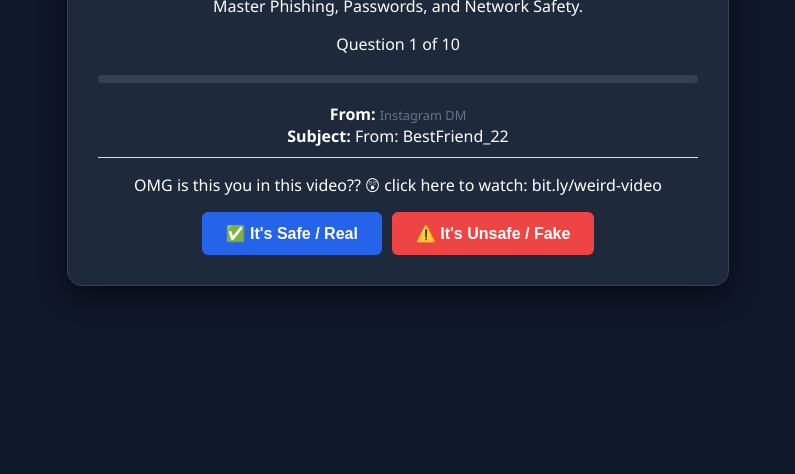
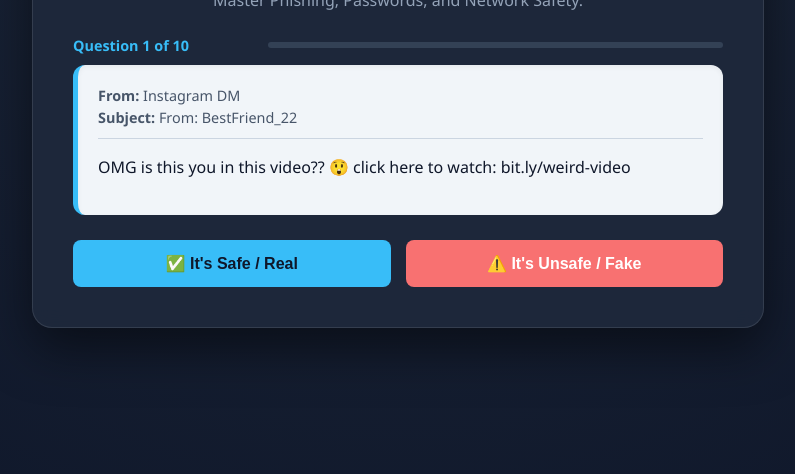
Before and after one commit to tchitla/tchitla.github.io, a plain HTML site: page index.html in a window 1280 px wide. Shown: the part 326-800 px from the top of the page, without its empty margins (242-1037 px from the left). Drawn offline with Linux system fonts and the light colour scheme.

Commit message:
Update style.css

```diff
--- a/style.css
+++ b/style.css
@@ -1,8 +1,19 @@
-/* General Page Styling */
+/* Modern Tech Theme */
+:root {
+    --bg-color: #0f172a;
+    --card-bg: #1e293b;
+    --text-main: #ffffff;
+    --text-muted: #94a3b8;
+    --accent-blue: #38bdf8;
+    --accent-green: #4ade80;
+    --accent-red: #f87171;
+    --glass-border: 1px solid rgba(255, 255, 255, 0.1);
+}
+
 body {
-    background-color: #0f172a; /* Dark Blue/Black */
-    color: #ffffff;
-    font-family: 'Segoe UI', Tahoma, Geneva, Verdana, sans-serif;
+    background: radial-gradient(circle at top, #1e293b, #0f172a);
+    color: var(--text-main);
+    font-family: 'Segoe UI', Roboto, Helvetica, sans-serif;
     display: flex;
     justify-content: center;
     align-items: center;
@@ -10,95 +21,130 @@ body {
     margin: 0;
 }
 
-/* Main Card Container */
+/* Main Card */
 .quiz-container {
-    background-color: #1e293b; /* Slightly lighter dark */
+    background: rgba(30, 41, 59, 0.95);
     width: 90%;
-    max-width: 600px;
-    padding: 30px;
-    border-radius: 15px;
-    box-shadow: 0 10px 25px rgba(0, 0, 0, 0.5);
+    max-width: 650px;
+    padding: 40px;
+    border-radius: 20px;
+    box-shadow: 0 20px 50px rgba(0, 0, 0, 0.5);
     text-align: center;
-    border: 1px solid #334155;
+    border: var(--glass-border);
+    backdrop-filter: blur(10px);
 }
 
 /* Header */
+.icon { font-size: 3rem; margin-bottom: 10px; }
+
 header h1 {
-    color: #4ade80; /* Matrix Green */
-    margin-bottom: 5px;
+    margin: 0;
+    background: linear-gradient(90deg, var(--accent-blue), #a78bfa);
+    -webkit-background-clip: text;
+    -webkit-text-fill-color: transparent;
+    font-size: 2.2rem;
 }
 
-/* Progress Bar */
+header p { color: var(--text-muted); margin-top: 5px; }
+
+/* Progress & Stats */
+.stats-bar {
+    display: flex;
+    justify-content: space-between;
+    align-items: center;
+    margin: 25px 0 10px 0;
+    font-size: 0.9rem;
+    color: var(--accent-blue);
+    font-weight: bold;
+}
+
 .progress-bar {
-    width: 100%;
-    height: 8px;
+    width: 70%;
+    height: 6px;
     background-color: #334155;
-    border-radius: 4px;
-    margin: 20px 0;
+    border-radius: 10px;
     overflow: hidden;
 }
 
 .progress {
     height: 100%;
-    background-color: #4ade80;
-    width: 0%; /* JS will change this */
-    transition: width 0.3s ease;
+    background-color: var(--accent-blue);
+    width: 0%;
+    transition: width 0.4s ease;
 }
 
-/* The Fake Email Box */
-.email-preview {
-    background-color: #f8fafc; /* White/Paper look */
-    color: #000;
-    padding: 15px;
-    border-radius: 8px;
+/* The Scenario Box */
+.scenario-card {
+    background-color: #f1f5f9; /* Light paper look for contrast */
+    color: #0f172a;
+    padding: 20px;
+    border-radius: 12px;
     text-align: left;
-    margin-bottom: 20px;
-    border: 2px solid #cbd5e1;
-    font-size: 0.9em;
+    margin-bottom: 25px;
+    border-left: 5px solid var(--accent-blue);
+    font-size: 1rem;
+    line-height: 1.5;
+    box-shadow: inset 0 2px 5px rgba(0,0,0,0.05);
 }
 
 .email-header {
-    border-bottom: 1px solid #ddd;
+    border-bottom: 1px solid #cbd5e1;
     padding-bottom: 10px;
     margin-bottom: 10px;
-}
-
-.sender-address {
-    color: #64748b;
-    font-size: 0.8em;
+    font-size: 0.9em;
+    color: #475569;
 }
 
 /* Buttons */
-.controls {
-    display: flex;
-    gap: 10px;
-    justify-content: center;
-}
+.controls { display: flex; gap: 15px; justify-content: center; flex-wrap: wrap; }
 
 .btn {
-    padding: 12px 24px;
+    padding: 14px 28px;
     border: none;
-    border-radius: 6px;
+    border-radius: 8px;
     cursor: pointer;
     font-size: 1rem;
     font-weight: bold;
-    transition: transform 0.1s;
+    transition: all 0.2s ease;
+    flex: 1;
+    min-width: 120px;
 }
 
-.btn:hover {
-    transform: scale(1.05);
+.btn:hover { transform: translateY(-2px); filter: brightness(1.1); }
+.btn:active { transform: translateY(0); }
+
+.safe-btn { background-color: var(--accent-blue); color: #0f172a; }
+.scam-btn { background-color: var(--accent-red); color: white; }
+.next-btn { background-color: var(--accent-green); color: #0f172a; width: 100%; margin-top: 15px; }
+.restart-btn { background-color: var(--accent-blue); color: #0f172a; margin-top: 20px; }
+
+/* Feedback Area */
+.hidden { display: none; }
+.feedback {
+    margin-top: 20px;
+    padding: 20px;
+    border-radius: 12px;
+    background-color: #334155;
+    border: 1px solid #475569;
+    animation: fadeIn 0.3s ease;
 }
 
-.safe-btn { background-color: #2563eb; color: white; } /* Blue */
-.scam-btn { background-color: #ef4444; color: white; } /* Red */
-.next-btn { background-color: #4ade80; color: #0f172a; margin-top: 15px; }
+@keyframes fadeIn { from { opacity: 0; transform: translateY(10px); } to { opacity: 1; transform: translateY(0); } }
 
-/* Feedback & Hiding */
-.hidden { display: none; }
-
-.feedback {
-    margin-top: 20px;
-    padding: 15px;
-    border-radius: 8px;
-    background-color: #334155;
+/* Score Circle */
+.score-circle {
+    background: #0f172a;
+    width: 120px;
+    height: 120px;
+    border-radius: 50%;
+    border: 4px solid var(--accent-blue);
+    display: flex;
+    justify-content: center;
+    align-items: center;
+    margin: 0 auto 20px auto;
+    font-size: 2rem;
+    font-weight: bold;
+    color: white;
 }
+.divider { font-size: 1.5rem; color: #64748b; margin: 0 5px; }
+#total-questions { color: #94a3b8; font-size: 1.5rem; }
```
